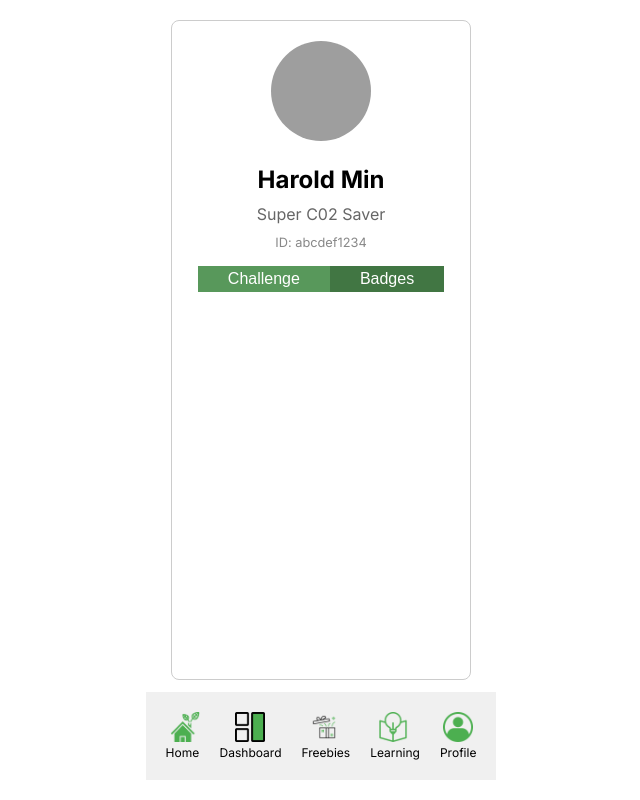
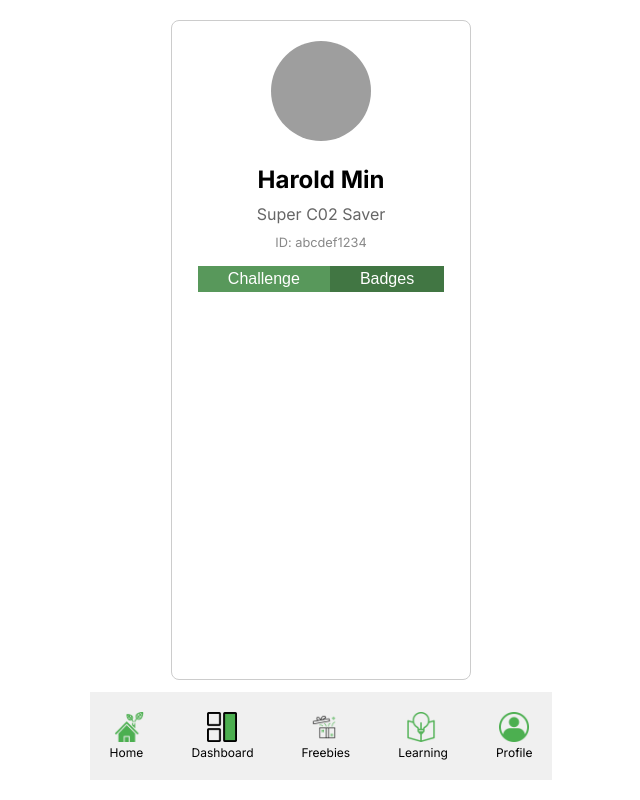
Before and after one commit to Seongrok-Shin/govhack2023_frontend, a Next.js app: page /reward in a window 1280 px wide. Shown: the whole page, without its empty margins (319-959 px from the left). Built offline with nearby package versions, Linux system fonts and the light colour scheme; grey boxes are pictures that could not be loaded.

Commit message:
Increase nav gap

```diff
--- a/src/app/page.module.css
+++ b/src/app/page.module.css
@@ -248,7 +248,7 @@
   list-style: none;
   display: flex;
   justify-content: center;
-  gap: 20px;
+  gap: 48px;
   padding: 0;
 }
 
```
